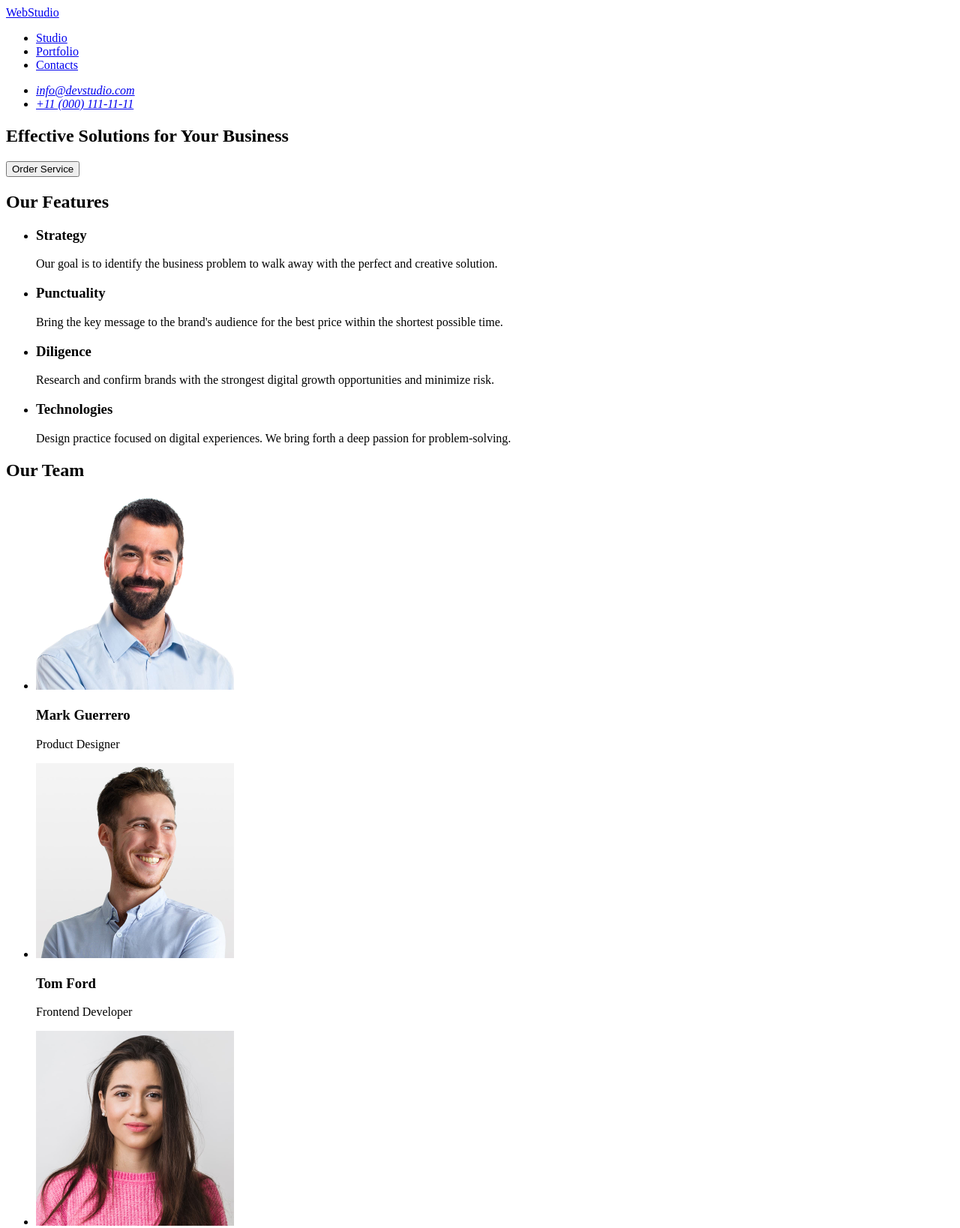
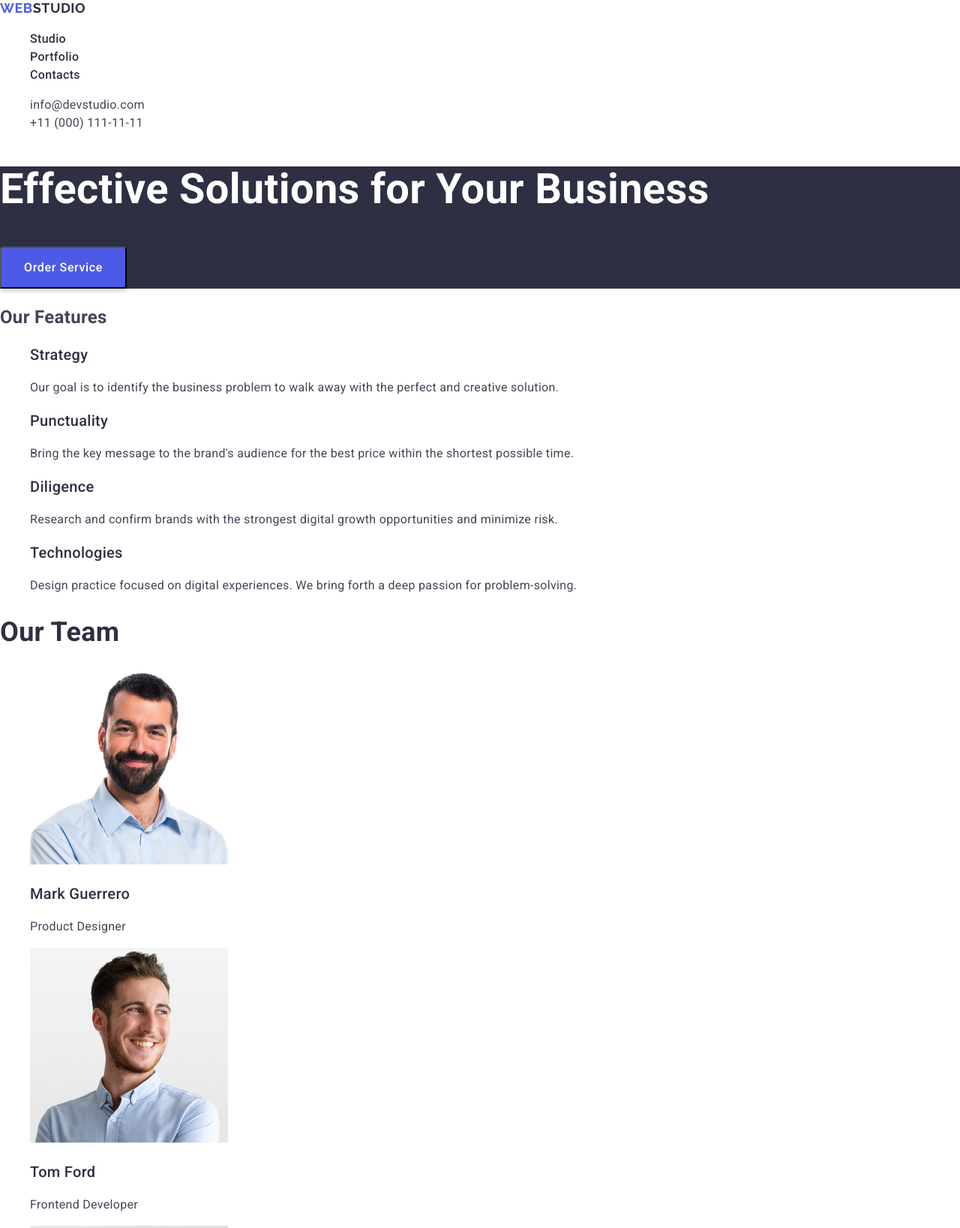
Before and after one commit to DKitseliuk/goit-markup-hw-04, a plain HTML site: page index.html in a window 1280 px wide. Shown: the top 1638 px of the page at 75% size. Drawn offline with nearby package versions, Linux system fonts and the light colour scheme.

Commit message:
add images, style file and index.html

```diff
--- /dev/null
+++ b/css/styles.css
@@ -0,0 +1,132 @@
+body {
+    background-color: #ffffff;
+    font-family: "Roboto", "Arial", sans-serif;
+    color: #434455;
+    line-height: 1.5;
+    letter-spacing: 0.02em;
+}
+
+a {
+    text-decoration: none;
+    font-style: normal;
+}
+
+ul {
+    list-style-type: none;
+}
+
+.nav-logo-web,
+.footer-logo-web {
+    font-family: "Raleway";
+    font-size: 18px;
+    font-weight: 700;
+    line-height: 1.16667;
+    letter-spacing: 0.03em;
+    text-transform: uppercase;
+    color: #4d5ae5;
+}
+
+.nav-logo-studio {
+    font-family: "Raleway";
+    font-size: 18px;
+    font-weight: 700;
+    line-height: 1.16667;
+    letter-spacing: 0.03em;
+    text-transform: uppercase;
+    color: #2e2f42;
+}
+
+.nav-list-item-link {
+    font-weight: 500;
+    color: #2e2f42;
+}
+
+.nav-list-item-link:hover,
+.nav-list-item-link:focus {
+    color: #404bbf;
+}
+
+.nav-list-item-link:active {
+    color: #404bbf;
+    text-decoration: underline;
+}
+
+.address-list-item-link {
+    color: #434455;
+}
+
+.address-list-item-link:hover,
+.address-list-item-link:focus {
+    color: #404bbf;
+}
+
+.content {
+    background-color: #2e2f42;
+}
+
+.content-title {
+    font-weight: 700;
+    font-size: 56px;
+    line-height: 1.07143;
+    color: #ffffff;
+}
+
+.content-btn {
+    font-weight: 500;
+    letter-spacing: 0.04em;
+    color: #ffffff;
+    box-shadow: 0 4px 4px 0 rgba(0, 0, 0, 0.15);
+    background-color: #4d5ae5;
+    border-radius: 4px;
+    width: 169px;
+    height: 56px;
+    cursor: pointer;
+}
+
+.content-btn:hover,
+.content-btn:focus,
+.content-btn:active {
+    background-color: #404bbf;
+}
+
+
+.features-list-item-title {
+    font-weight: 500;
+    font-size: 20px;
+    line-height: 1.2;
+    color: #2e2f42;
+}
+
+.team-title,
+.portfolio-title {
+    font-weight: 700;
+    font-size: 36px;
+    line-height: 1.11111;
+    color: #2e2f42;
+}
+
+.team-list-item-title,
+.portfolio-list-item-title {
+    font-weight: 500;
+    font-size: 20px;
+    line-height: 1.2;
+    color: #2e2f42;
+}
+
+.footer {
+    background-color: #2e2f42;
+}
+
+.footer-logo-studio {
+    font-family: "Raleway";
+    font-size: 18px;
+    font-weight: 700;
+    line-height: 1.16667;
+    letter-spacing: 0.03em;
+    text-transform: uppercase;
+    color: #f4f4fd;
+}
+
+.footer-text {
+    color: #f4f4fd;
+}
--- a/index.html
+++ b/index.html
@@ -4,72 +4,103 @@
     <meta charset="UTF-8" />
     <meta name="viewport" content="width=device-width, initial-scale=1.0" />
     <title>WebStudio</title>
+    <link rel="preconnect" href="https://fonts.googleapis.com" />
+    <link rel="preconnect" href="https://fonts.gstatic.com" crossorigin />
+    <link
+      href="https://fonts.googleapis.com/css2?family=Raleway:wght@700&family=Roboto:wght@400;500;700&display=swap"
+      rel="stylesheet"
+    />
+    <link
+      rel="stylesheet"
+      href="https://cdnjs.cloudflare.com/ajax/libs/modern-normalize/3.0.1/modern-normalize.min.css"
+      integrity="sha512-q6WgHqiHlKyOqslT/lgBgodhd03Wp4BEqKeW6nNtlOY4quzyG3VoQKFrieaCeSnuVseNKRGpGeDU3qPmabCANg=="
+      crossorigin="anonymous"
+      referrerpolicy="no-referrer"
+    />
+    <link rel="stylesheet" href="./css/styles.css" />
   </head>
   <body>
     <!--Header-->
     <header>
       <!--Navigation-->
-      <nav>
-        <a href="./index.html">WebStudio</a>
-        <ul>
-          <li><a href="#studio">Studio</a></li>
-          <li><a href="#portfolio">Portfolio</a></li>
-          <li><a href="#contacts">Contacts</a></li>
+      <nav class="nav">
+        <a href="./index.html" class="nav-logo"
+          ><span class="nav-logo-web">Web</span
+          ><span class="nav-logo-studio">Studio</span></a
+        >
+        <ul class="nav-list">
+          <li class="nav-list-item">
+            <a class="nav-list-item-link" href="#studio">Studio</a>
+          </li>
+          <li class="nav-list-item">
+            <a class="nav-list-item-link" href="#portfolio">Portfolio</a>
+          </li>
+          <li class="nav-list-item">
+            <a class="nav-list-item-link" href="#contacts">Contacts</a>
+          </li>
         </ul>
       </nav>
 
       <!--Contacts-->
-      <address>
-        <ul>
-          <li><a href="mailto:info@devstudio.com">info@devstudio.com</a></li>
-          <li><a href="tel:+110001111111">+11 (000) 111-11-11</a></li>
+      <address class="address">
+        <ul class="address-list">
+          <li class="address-list-item">
+            <a class="address-list-item-link" href="mailto:info@devstudio.com"
+              >info@devstudio.com</a
+            >
+          </li>
+          <li class="address-list-item">
+            <a class="address-list-item-link" href="tel:+110001111111"
+              >+11 (000) 111-11-11</a
+            >
+          </li>
         </ul>
       </address>
     </header>
 
     <!--Main content-->
-    <main>
+    <main class="main">
       <!--Main content title-->
-      <section>
-        <h1>Effective Solutions for Your Business</h1>
-        <button type="button">Order Service</button>
+      <section class="content">
+        <h1 class="content-title">Effective Solutions for Your Business</h1>
+        <button class="content-btn" type="button">Order Service</button>
       </section>
 
       <!--Features-->
-      <section>
-        <h2>Our Features</h2>
-        <ul>
+      <section class="features">
+        <h2 class="features-title">Our Features</h2>
+        <ul class="features-list">
           <!--Feature 1-->
-          <li>
-            <h3>Strategy</h3>
-            <p>
+          <li class="features-list-item">
+            <h3 class="features-list-item-title">Strategy</h3>
+            <p class="features-list-item-text">
               Our goal is to identify the business problem to walk away with the
               perfect and creative solution.
             </p>
           </li>
 
           <!--Feature 2-->
-          <li>
-            <h3>Punctuality</h3>
-            <p>
+          <li class="features-list-item">
+            <h3 class="features-list-item-title">Punctuality</h3>
+            <p class="features-list-item-text">
               Bring the key message to the brand's audience for the best price
               within the shortest possible time.
             </p>
           </li>
 
           <!--Feature 3-->
-          <li>
-            <h3>Diligence</h3>
-            <p>
+          <li class="features-list-item">
+            <h3 class="features-list-item-title">Diligence</h3>
+            <p class="features-list-item-text">
               Research and confirm brands with the strongest digital growth
               opportunities and minimize risk.
             </p>
           </li>
 
           <!--Feature 4-->
-          <li>
-            <h3>Technologies</h3>
-            <p>
+          <li class="features-list-item">
+            <h3 class="features-list-item-title">Technologies</h3>
+            <p class="features-list-item-text">
               Design practice focused on digital experiences. We bring forth a
               deep passion for problem-solving.
             </p>
@@ -78,64 +109,155 @@
       </section>
 
       <!--Team-->
-      <section>
-        <h2>Our Team</h2>
-        <ul>
+      <section class="team">
+        <h2 class="team-title">Our Team</h2>
+        <ul class="team-list">
           <!--Team card 1-->
-          <li>
+          <li class="team-list-item">
             <img
+              class="team-list-item-img"
               src="./images/product-designer.jpg"
               alt="Mark Guerrero, Product Designer"
               width="264"
               height="260"
             />
-            <h3>Mark Guerrero</h3>
-            <p>Product Designer</p>
+            <h3 class="team-list-item-title">Mark Guerrero</h3>
+            <p class="team-list-item-text">Product Designer</p>
           </li>
 
           <!--Team card 2-->
-          <li>
+          <li class="team-list-item">
             <img
+              class="team-list-item-img"
               src="./images/frontend-developer.jpg"
               alt="Tom Ford, Frontend Developer"
               width="264"
               height="260"
             />
-            <h3>Tom Ford</h3>
-            <p>Frontend Developer</p>
+            <h3 class="team-list-item-title">Tom Ford</h3>
+            <p class="team-list-item-text">Frontend Developer</p>
           </li>
 
           <!--Team card 3-->
-          <li>
+          <li class="team-list-item">
             <img
+              class="team-list-item-img"
               src="./images/marketing.jpg"
               alt="Camila Garcia, Marketing"
               width="264"
               height="260"
             />
-            <h3>Camila Garcia</h3>
-            <p>Marketing</p>
+            <h3 class="team-list-item-title">Camila Garcia</h3>
+            <p class="team-list-item-text">Marketing</p>
           </li>
 
           <!--Team card 4-->
-          <li>
+          <li class="team-list-item">
             <img
+              class="team-list-item-img"
               src="./images/ui-designer.jpg"
               alt="Daniel Wilson, UI Designer"
               width="264"
               height="260"
             />
-            <h3>Daniel Wilson</h3>
-            <p>UI Designer</p>
+            <h3 class="team-list-item-title">Daniel Wilson</h3>
+            <p class="team-list-item-text">UI Designer</p>
+          </li>
+        </ul>
+      </section>
+
+      <!--Portfolio-->
+      <section class="portfolio">
+        <h2 class="portfolio-title">Our Portfolio</h2>
+        <ul class="portfolio-list">
+          <!--Project 1-->
+          <li class="portfolio-list-item">
+            <img
+              class="portfolio-list-item-img"
+              src="./images/banking-app.jpg"
+              alt="Banking app example"
+              width="360"
+              height="300"
+            />
+            <h3 class="portfolio-list-item-title">Banking App</h3>
+            <p class="portfolio-list-item-text">App</p>
+          </li>
+
+          <!--Project 2-->
+          <li class="portfolio-list-item">
+            <img
+              class="portfolio-list-item-img"
+              src="./images/cashless-payment.jpg"
+              alt="Cashless payment example"
+              width="360"
+              height="300"
+            />
+            <h3 class="portfolio-list-item-title">Cashless Payment</h3>
+            <p class="portfolio-list-item-text">Marketing</p>
+          </li>
+
+          <!--Project 3-->
+          <li class="portfolio-list-item">
+            <img
+              class="portfolio-list-item-img"
+              src="./images/meditation-app.jpg"
+              alt="Meditation app example"
+              width="360"
+              height="300"
+            />
+            <h3 class="portfolio-list-item-title">Meditation App</h3>
+            <p class="portfolio-list-item-text">App</p>
+          </li>
+
+          <!--Project 4-->
+          <li class="portfolio-list-item">
+            <img
+              class="portfolio-list-item-img"
+              src="./images/taxi-service.jpg"
+              alt="Taxi service example"
+              width="360"
+              height="300"
+            />
+            <h3 class="portfolio-list-item-title">Taxi Service</h3>
+            <p class="portfolio-list-item-text">Marketing</p>
+          </li>
+
+          <!--Project 5-->
+          <li class="portfolio-list-item">
+            <img
+              class="portfolio-list-item-img"
+              src="./images/screen-illustrations.jpg"
+              alt="Screen illustrations example"
+              width="360"
+              height="300"
+            />
+            <h3 class="portfolio-list-item-title">Screen Illustrations</h3>
+            <p class="portfolio-list-item-text">Design</p>
+          </li>
+
+          <!--Project 6-->
+          <li class="portfolio-list-item">
+            <img
+              class="portfolio-list-item-img"
+              src="./images/online-courses.jpg"
+              alt="Happy person"
+              width="360"
+              height="300"
+            />
+            <h3 class="portfolio-list-item-title">Online Courses</h3>
+            <p class="portfolio-list-item-text">Marketing</p>
           </li>
         </ul>
       </section>
     </main>
 
     <!--Footer-->
-    <footer>
-      <a href="./index.html">WebStudio</a>
-      <p>
+    <footer class="footer">
+      <a class="footer-logo" href="./index.html"
+        ><span class="footer-logo-web">Web</span
+        ><span class="footer-logo-studio">Studio</span></a
+      >
+      <p class="footer-text">
         Increase the flow of customers and sales for your business with digital
         marketing & growth solutions.
       </p>
```
Also changed, not shown: images/banking-app.jpg (added), images/cashless-payment.jpg (added), images/meditation-app.jpg (added), images/online-courses.jpg (added), images/screen-illustrations.jpg (added), images/taxi-service.jpg (added).
